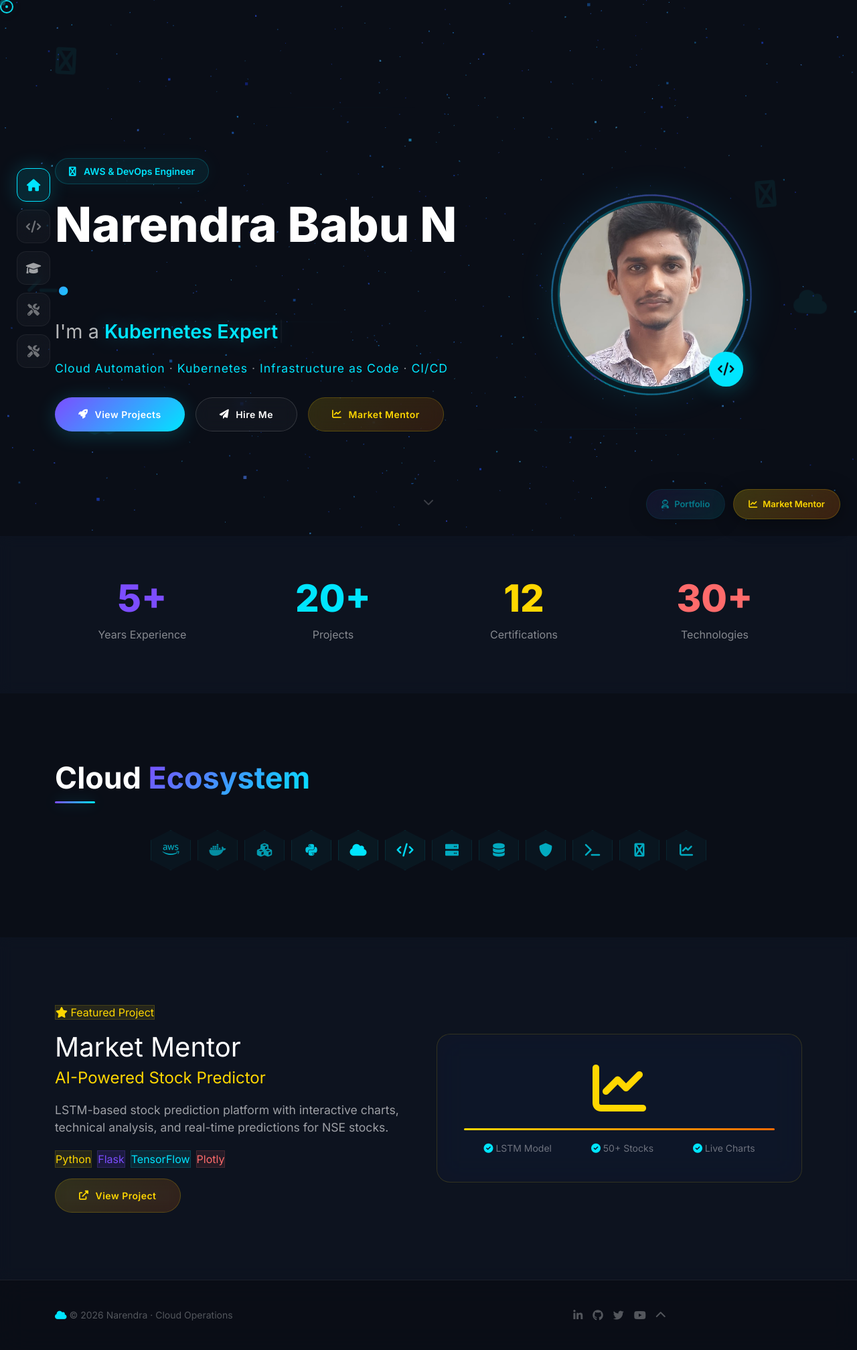
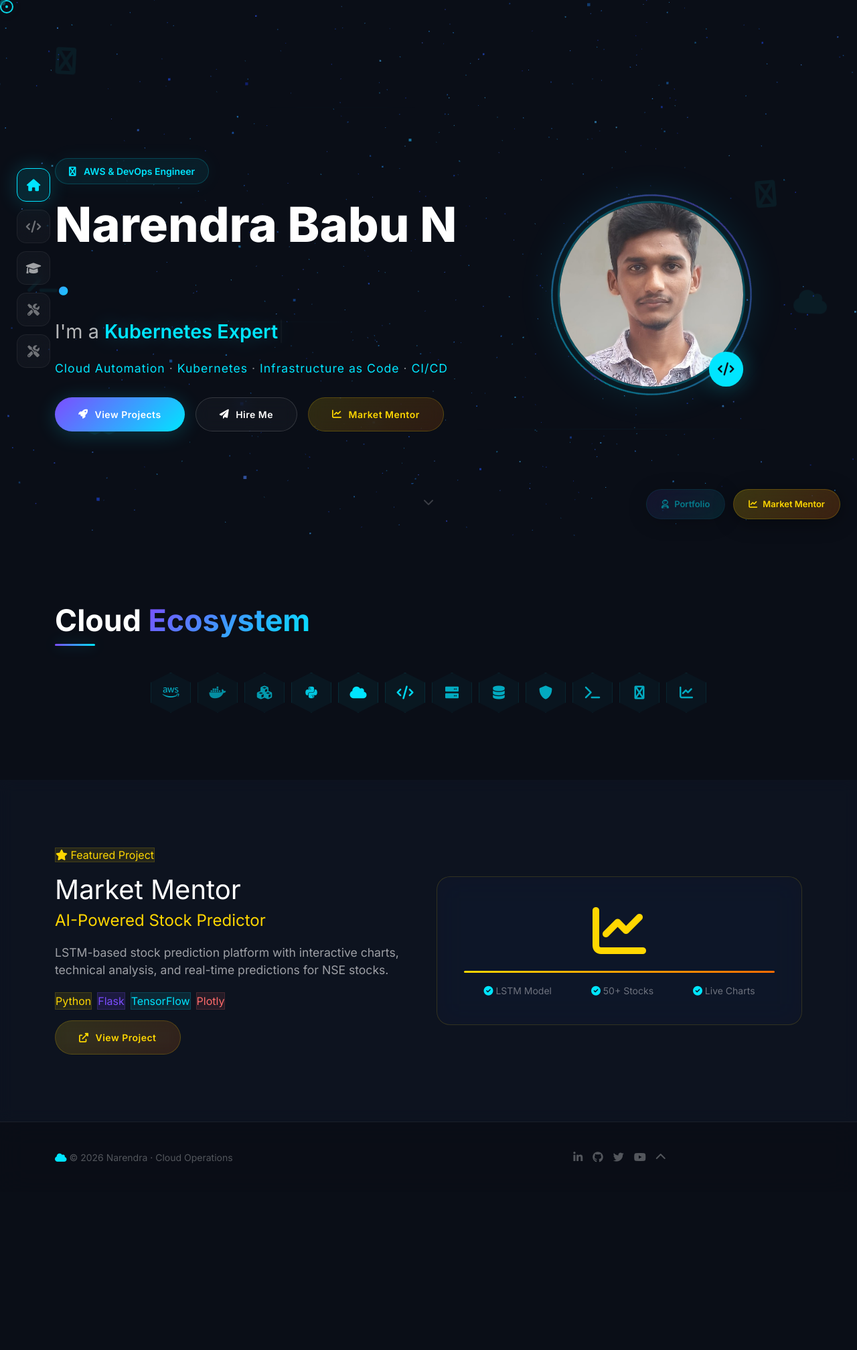
Before and after one commit to chintu200512/Market-Predicter, a Flask app: page / in a window 1280 px wide. Shown: the whole page at 67% size. After the commit the page ends 1736 px from the top, so only its background shows below. Run offline with Flask 3, Linux system fonts and the light colour scheme; some libraries are stand-ins or nearby versions.

Commit message:
updated v1

```diff
--- a/templates/chintu.html
+++ b/templates/chintu.html
@@ -933,29 +933,7 @@
         </div>
     </section>
 
-    <!-- ===== STATS SECTION ===== -->
-    <section style="padding: 60px 0; background: rgba(16, 24, 40, 0.5); backdrop-filter: blur(10px);">
-        <div class="container">
-            <div class="row g-4 text-center">
-                <div class="col-md-3 col-6" data-aos="fade-up">
-                    <h2 class="display-4" style="color: var(--primary); font-weight: 800;">5+</h2>
-                    <p style="color: rgba(255,255,255,0.5);">Years Experience</p>
-                </div>
-                <div class="col-md-3 col-6" data-aos="fade-up" data-aos-delay="100">
-                    <h2 class="display-4" style="color: var(--secondary); font-weight: 800;">20+</h2>
-                    <p style="color: rgba(255,255,255,0.5);">Projects</p>
-                </div>
-                <div class="col-md-3 col-6" data-aos="fade-up" data-aos-delay="200">
-                    <h2 class="display-4" style="color: gold; font-weight: 800;">12</h2>
-                    <p style="color: rgba(255,255,255,0.5);">Certifications</p>
-                </div>
-                <div class="col-md-3 col-6" data-aos="fade-up" data-aos-delay="300">
-                    <h2 class="display-4" style="color: #ff6b6b; font-weight: 800;">30+</h2>
-                    <p style="color: rgba(255,255,255,0.5);">Technologies</p>
-                </div>
-            </div>
-        </div>
-    </section>
+
 
     <!-- ===== KUBERNETES HEXAGONS SECTION ===== -->
     <section class="section-padding" style="background: var(--dark);">
```
Also changed, not shown: templates/portfolio/connect.html (+24 -6 lines), templates/portfolio/education.html (+21 -5 lines).
